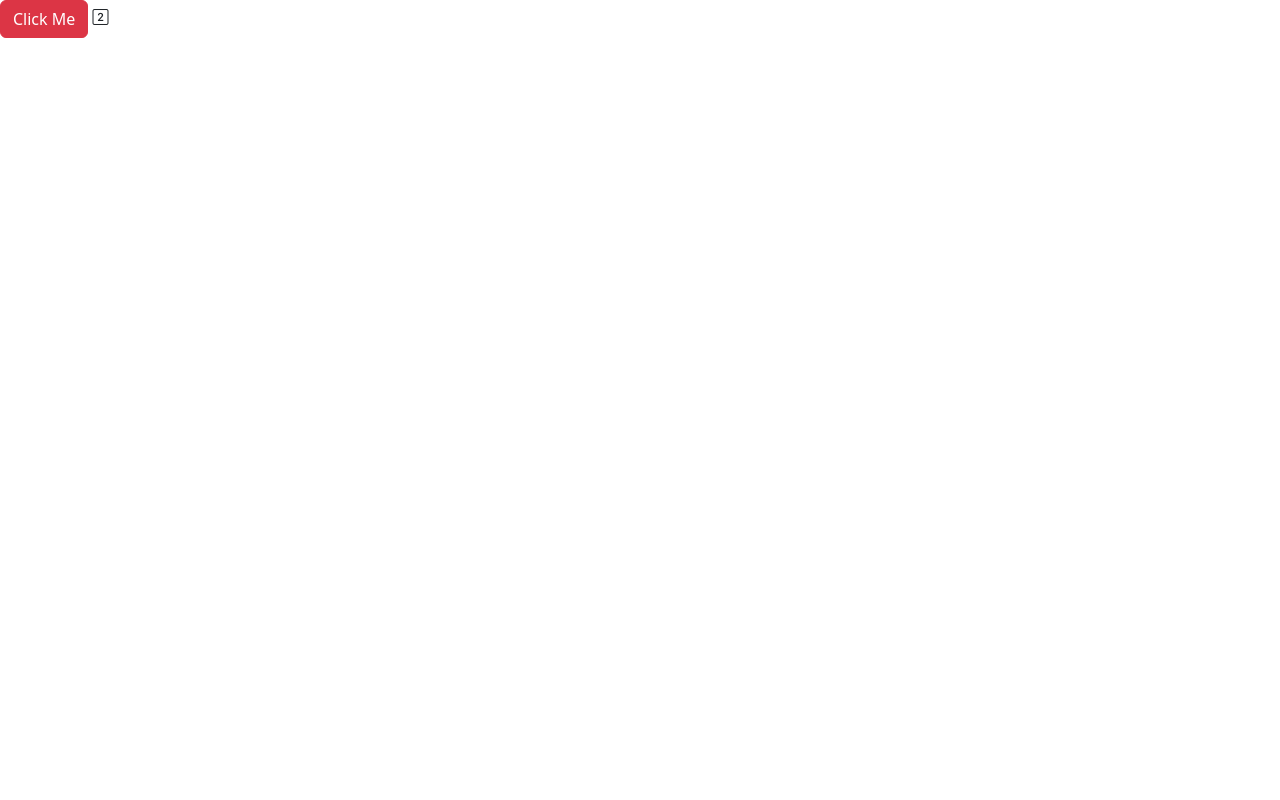
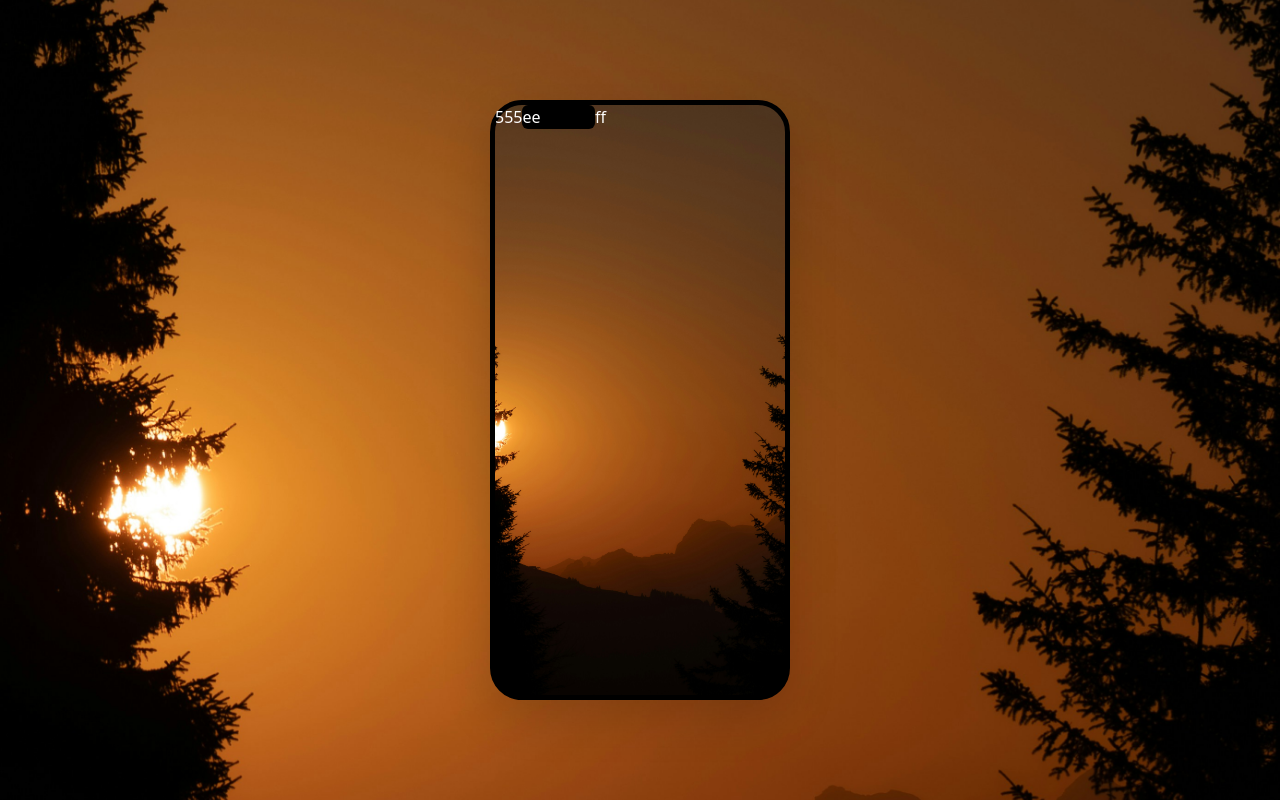
Before and after one commit to Harwin-Kaur/contact-list, a plain HTML site: page Index.html in a window 1280 px wide. Drawn offline with nearby package versions, Linux system fonts and the light colour scheme.

Commit message:
progress with project

```diff
--- a/Index.html
+++ b/Index.html
@@ -16,8 +16,21 @@
 </head>
 <body>
 
-    <button class="btn btn-danger">Click Me</button>
-    <i class="bi bi-2-square"></i>
+    <!-- <button class="btn btn-danger">Click Me</button>
+    <i class="bi bi-2-square"></i> -->
+
+    <div class="wrapper min-vh-100 d-flex justify-content-center align-items-center" style="height: 50px; padding: 10px;">
+
+        <div class="phone border border-5 bg-white border-black bg-white rounded-5 shadow-lg" style="height: 600px; width: 300px">
+
+        <!-- top time and network section -->
+<div class="text-white d-flex">
+    <span>555</span>
+    <div class="bg-black w-25 rounded">ee</div>
+    <div>ff</div>
+</div>
+</div>
+    </div>
 
     <script src="https://cdn.jsdelivr.net/npm/bootstrap@5.3.8/dist/js/bootstrap.bundle.min.js" integrity="sha384-FKyoEForCGlyvwx9Hj09JcYn3nv7wiPVlz7YYwJrWVcXK/BmnVDxM+D2scQbITxI" crossorigin="anonymous"></script>
 
--- a/style.css
+++ b/style.css
@@ -0,0 +1,14 @@
+.wrapper
+{
+    background: url(bg.jpg) no-repeat center;
+    background-size: cover;
+
+}
+
+/* phone layout */
+
+.phone
+{
+    background: url(bg.jpg) no-repeat center;
+    background-size: cover;
+}
```
Also changed, not shown: bg.jpg (added).
